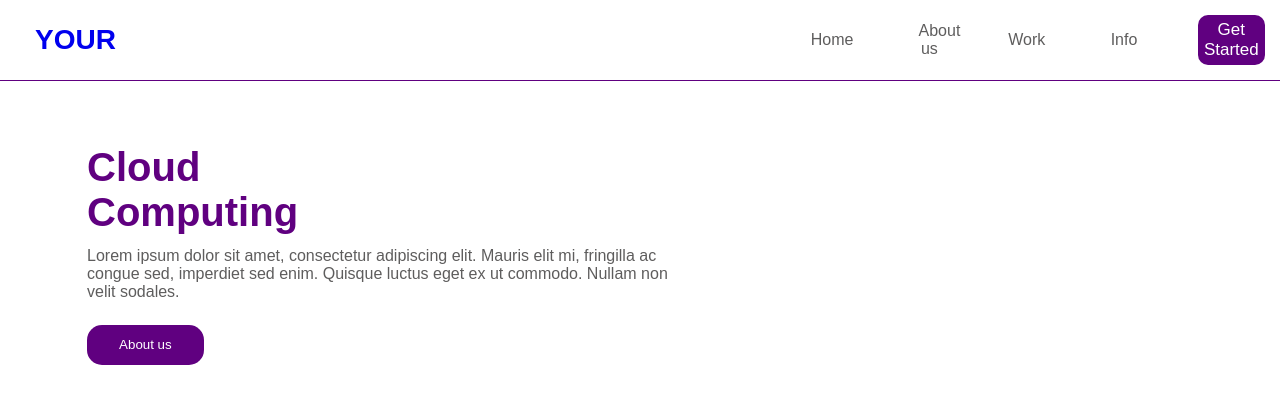
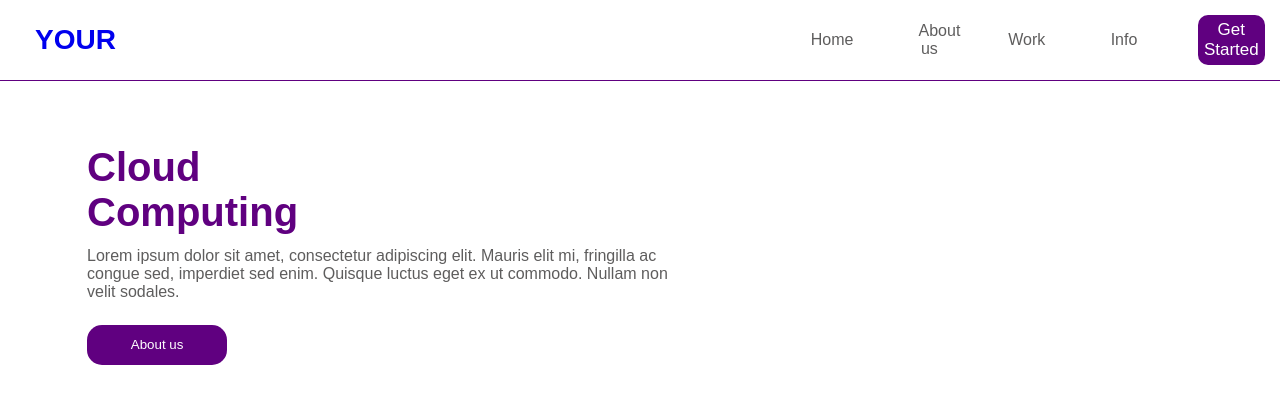
Before and after one commit to joaov1ct0r/react-cloud, a React (Create React App) app: page / in a window 1280 px wide. Shown: the top 404 px of the page. Built offline with nearby package versions, Linux system fonts and the light colour scheme.

Commit message:
estilo aplicado ao elemento header .about button

```diff
--- a/src/App.css
+++ b/src/App.css
@@ -88,7 +88,7 @@ header .about p {
 }
 
 header .about button {
-    width: 10%;
+    width: 12%;
     height: 40px;
     background-color: rgb(96, 0, 128);
     color: white;
```
